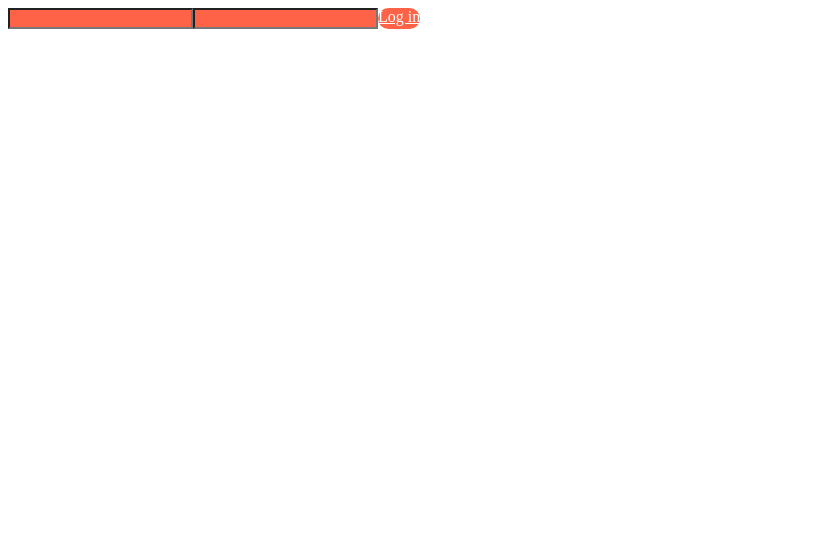
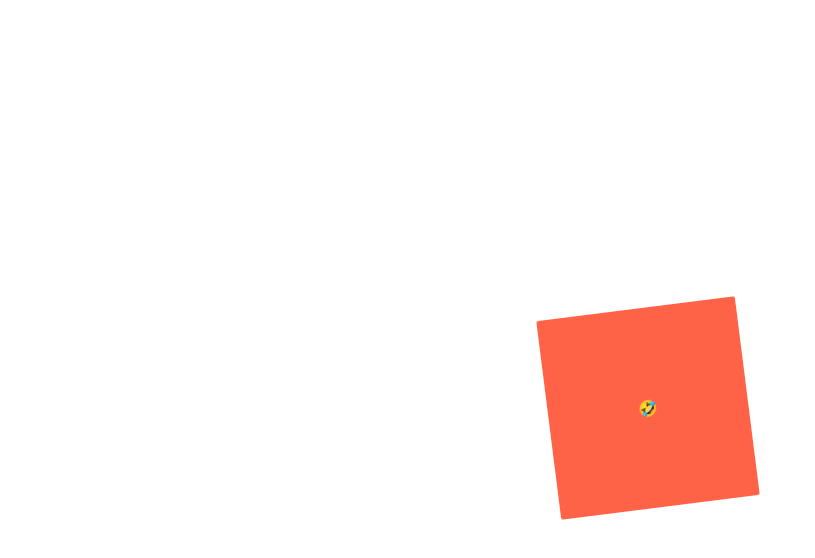
Before and after one commit to Chaedie/NomadCoders-3.2.ReactJS-MasterClass, a React (Create React App) app: page / in a window 1280 px wide. Shown: the top 558 px of the page, without its empty margins (0-815 px from the left). Built offline with nearby package versions, Linux system fonts and the light colour scheme.

Commit message:
learn : Styled Component - pseudo Selector 학습

```diff
--- a/src/App.js
+++ b/src/App.js
@@ -1,47 +1,59 @@
-import styled from 'styled-components';
+import styled, { keyframes } from 'styled-components';
 
-const Father = styled.div`
+const Wrapper = styled.div`
   display: flex;
+  justify-content: center;
+  align-items: center;
+  height: 100vh;
+  width: 100vw;
+`;
+
+const rotateAnimation = keyframes`
+  0% {
+    transform : rotate(0deg);
+  }
+  50% {
+    transform : rotate(360deg);
+    border-radius: 100px
+  }
+  100%{
+    transform : rotate(720deg);
+    border-radius: 0;
+  }
 `;
 
 const Box = styled.div`
-  background-color: ${(props) => props.bgColor};
-  width: 10rem;
-  height: 10rem;
-`;
-
-const Circle = styled(Box)`
-  border-radius: 5rem;
-`;
-
-const Btn = styled.button`
-  color: white;
+  height: 200px;
+  width: 200px;
   background-color: tomato;
-  border: 0;
-  border-radius: 15px;
-`;
-
-const Input = styled.input.attrs({ required: true, minLength: 10 })`
-  background-color: tomato;
-`;
-
-const Text = styled.h3`
-  color: white;
+  display: flex;
+  justify-content: center;
+  align-items: center;
+  animation: ${rotateAnimation} 2s linear infinite;
+  span {
+    font-size: 36px;
+    &:hover {
+      font-size: 70px;
+    }
+    &:active {
+      opacity: 0;
+    }
+  }
+  /* span:hover {
+    font-size: 70px;
+  }
+  span:active {
+    opacity: 0;
+  } */
 `;
 
 function App() {
   return (
-    <Father as="header">
-      <Input></Input>
-      <Input></Input>
-      {/* <Box bgColor="teal">
-        <Text>Let's start!</Text>
+    <Wrapper>
+      <Box>
+        <p>🤣</p>
       </Box>
-      <Circle bgColor="tomato" /> */}
-      <Btn as="a" href="/">
-        Log in
-      </Btn>
-    </Father>
+    </Wrapper>
   );
 }
 
```
